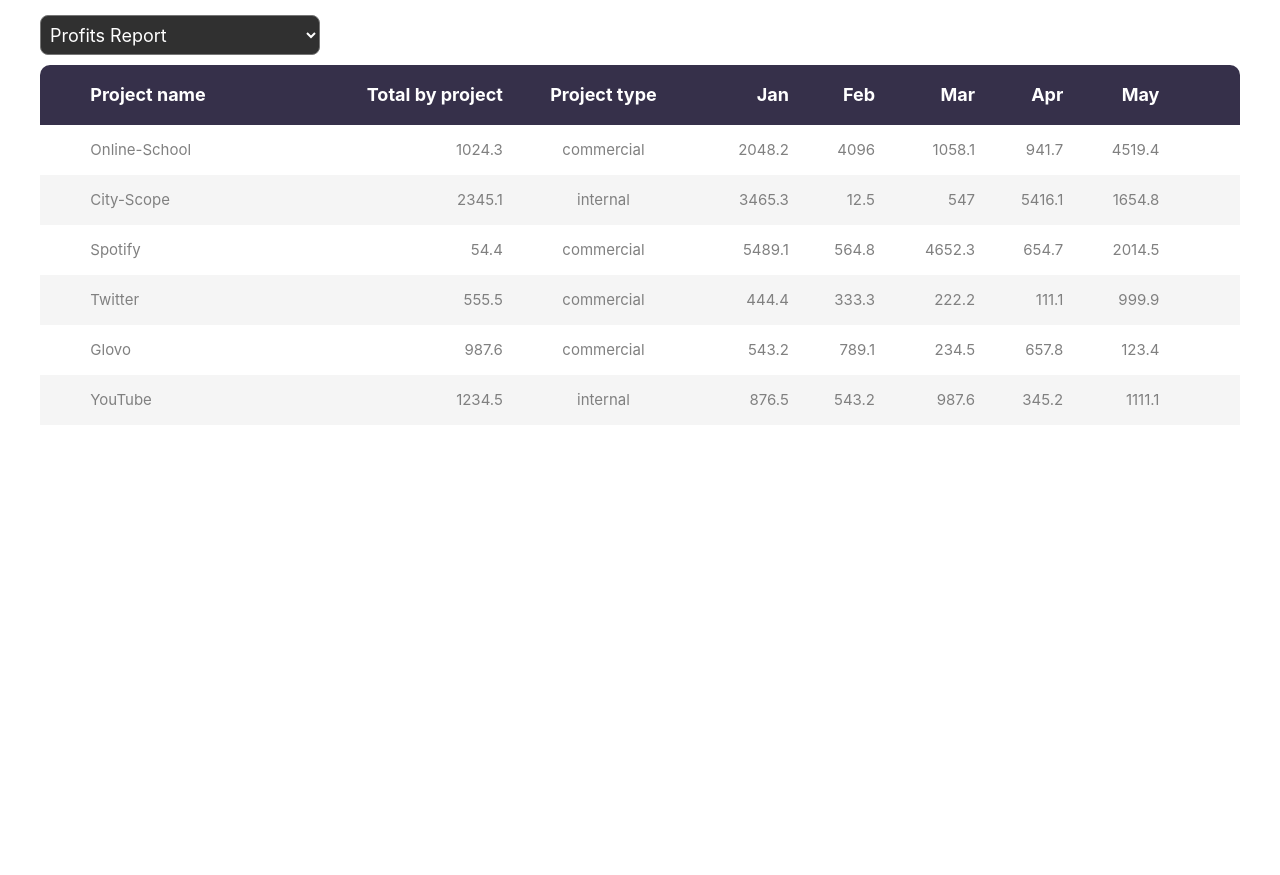
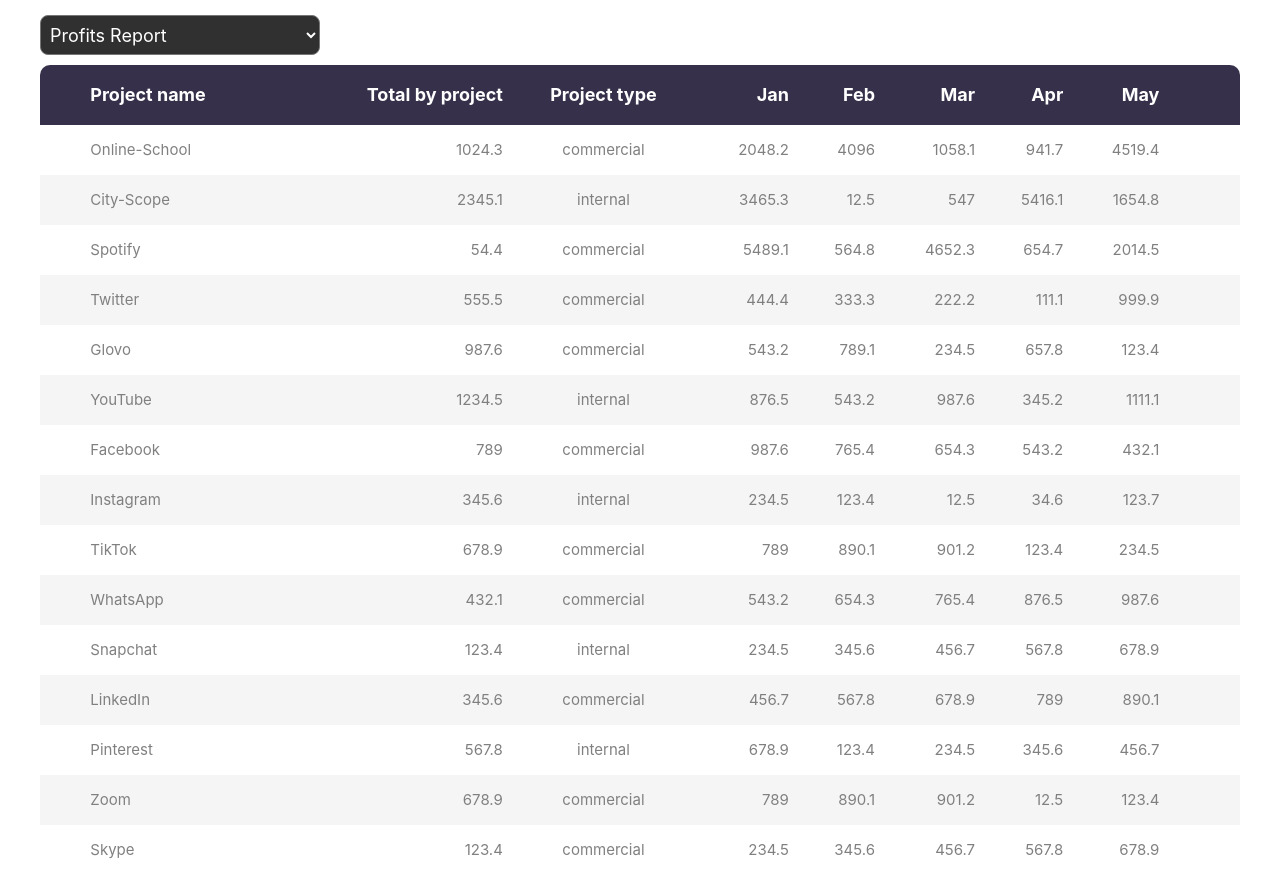
Before and after one commit to aibeksaaliev/test-task-md, a React (Create React App) app: page / in a window 1280 px wide. Before the commit the page ends 800 px from the top, so only its background shows below. Built offline with nearby package versions, Linux system fonts and the light colour scheme.

Commit message:
#19 - Expanded the mocked data

```diff
--- a/src/constants/mockedReportData.ts
+++ b/src/constants/mockedReportData.ts
@@ -18,6 +18,15 @@ export const ProfitsData: MockedDataType = {
         ["Twitter", 555.5, "commercial", 444.4, 333.3, 222.2, 111.1, 999.9],
         ["Glovo", 987.6, "commercial", 543.2, {d: 789.1, color: "selected"}, 234.5, 657.8, 123.4],
         ["YouTube", 1234.5, "internal", {d: 876.5, color: "selected"}, 543.2, 987.6, 345.2, 1111.1],
+        ["Facebook", 789.0, "commercial", 987.6, { d: 765.4, color: "selected" }, 654.3, 543.2, 432.1],
+        ["Instagram", 345.6, "internal", 234.5, 123.4, { d: 12.5, color: "selected" }, 34.6, 123.7],
+        ["TikTok", 678.9, "commercial", 789.0, 890.1, 901.2, 123.4, { d: 234.5, color: "selected" }],
+        ["WhatsApp", 432.1, "commercial", 543.2, 654.3, 765.4, 876.5, 987.6],
+        ["Snapchat", 123.4, "internal", 234.5, 345.6, 456.7, 567.8, 678.9],
+        ["LinkedIn", 345.6, "commercial", 456.7, 567.8, 678.9, 789.0, 890.1],
+        ["Pinterest", 567.8, "internal", 678.9, 123.4, 234.5, 345.6, 456.7],
+        ["Zoom", 678.9, "commercial", 789.0, 890.1, 901.2, 12.5, 123.4],
+        ["Skype", 123.4, "commercial", 234.5, 345.6, 456.7, 567.8, 678.9],
     ]
 };
 
@@ -41,6 +50,19 @@ export const ExpensesData: MockedDataType = {
         ["Twitter", 10254.2, "commercial", 444.4, 333.3, 222.2, 111.1, 999.9, 555.5, 444.4],
         ["Glovo", 50314.0, "commercial", 543.2, {d: 789.1, color: "selected"}, 234.5, 657.8, 123.4, 666.6, {d: 4567.1, color: "selected"},],
         ["YouTube", 40012.0, "internal", 543.2, 987.6, 345.2, {d: 548.5, color: "selected"}, 1111.1, 444.4, 333.3],
+        ["Facebook", 23123.4, "commercial", 12345.6, { d: 5432.1, color: "selected" }, 6789.0, 9876.5, 4567.8, 8765.4, { d: 9876.5, color: "selected" }],
+        ["Instagram", 6789.0, "internal", 9876.5, 8765.4, 7654.3, 6543.2, { d: 5432.1, color: "selected" }, 4321.0, 3210.9],
+        ["TikTok", 2109.8, "commercial", 3210.9, 4321.0, { d: 5432.1, color: "selected" }, 6543.2, 7654.3, 8765.4, 9876.5],
+        ["WhatsApp", 5432.1, "commercial", 6543.2, 7654.3, 8765.4, 9876.5, 2109.8, 3210.9, { d: 4321.0, color: "selected" }],
+        ["Snapchat", 4567.8, "internal", 5678.9, 6789.0, 7890.1, 8901.2, 9012.3, 1234.5, 2345.6],
+        ["LinkedIn", 6789.0, "commercial", 7890.1, 8901.2, 9012.3, 1234.5, 2345.6, 3456.7, 4567.8],
+        ["Pinterest", 1234.5, "internal", 2345.6, 3456.7, 4567.8, 5678.9, 6789.0, 7890.1, 8901.2],
+        ["Zoom", 2109.8, "commercial", 3210.9, 4321.0, 5432.1, 6543.2, 7654.3, 8765.4, 9876.5],
+        ["Skype", 5432.1, "commercial", 6543.2, 7654.3, 8765.4, 9876.5, 2109.8, 3210.9, 4321.0],
+        ["Netflix", 6543.2, "internal", 7654.3, 8765.4, 9876.5, 2109.8, 3210.9, 4321.0, 5432.1],
+        ["Amazon", 7654.3, "commercial", 8765.4, 9876.5, 2109.8, 3210.9, 4321.0, 5432.1, 6543.2],
+        ["Google", 8765.4, "internal", 9876.5, 2109.8, 3210.9, 4321.0, 5432.1, 6543.2, 7654.3],
+        ["Apple", 9876.5, "commercial", 2109.8, 3210.9, 4321.0, 5432.1, 6543.2, 7654.3, 8765.4],
     ]
 };
 
@@ -61,12 +83,23 @@ export const EmployeesData: MockedDataType = {
     ],
     data: [
         ["Online-School", true, 1024.3, "commercial", 2048.2, 4096.0, 1058.1, 941.7, 4519.4, 2013.1, 513.1, 907.3],
-        ["City-Scope", true, 2345.1, "internal", 3465.3, {d: 12.5, color: "selected"}, 547.0, 5416.1, 1654.8, 987.4, 500.0, 789.5],
+        ["City-Scope", true, 2345.1, "internal", 3465.3, { d: 12.5, color: "selected" }, 547.0, 5416.1, 1654.8, 987.4, 500.0, 789.5],
         ["Spotify", false, null, "commercial", null, null, null, null, null, null, null, null],
-        ["Twitter", true, 555.5, "commercial", 444.4, 333.3, 222.2, 1111.1, 999.9, 555.5, 444.4, 222.2],
+        ["Twitter", true, 5643.5, "commercial", 4345.2, 3246.0, 3428.1, 2653.7, 1574.4, 899.1, 789.3, 1122.8],
         ["Glovo", false, null, "commercial", null, null, null, null, null, null, null, null],
-        ["YouTube", true, 1234.5, "internal", {d: 876.5, color: "selected"}, 543.2, 987.6, 345.2, 1111.1, 444.4, 333.3, 333.3],
-        ["GoDee", true, 6543.2, "commercial", 987.6, 765.4, {d: 987.6, color: "selected"}, 876.5, 654.3, 543.2, 432.1, 321.0],
-        ["Enji", true, 10000.0, "commercial", 2000.0, 3000.0, 4000.0, 5000.0, 6000.0, {d: 7000.0, color: "selected"}, {d: 8000.0, color: "selected"}, {d: 9000.0, color: "selected"}],
+        ["YouTube", true, 8754.9, "internal", { d: 876.5, color: "selected" }, 543.2, 987.6, 345.2, 1111.1, 444.4, 333.3, 333.3],
+        ["GoDee", true, 11234.7, "commercial", 987.6, 765.4, { d: 987.6, color: "selected" }, 876.5, 654.3, 543.2, 432.1, 321.0],
+        ["Enji", true, 15000.0, "commercial", 2890.0, 3050.1, 4140.0, 5560.4, 6040.1, { d: 7000.7, color: "selected" }, { d: 8000.0, color: "selected" }, { d: 9000.0, color: "selected" }],
+        ["Microsoft", false, null, "commercial", null, null, null, null, null, null, null, null],
+        ["Apple", true, 20876.0, "internal", 2287.0, 3355.4, 4433.9, 5990.8, 6151.5, 7651.2, 8999.1, 9076.5],
+        ["Amazon", false, null, "commercial", null, null, null, null, null, null, null, null],
+        ["Google", true, 30785.0, "commercial", 3605.3, 4020.2, 5011.1, 6012.9, 6850.5, 7900.6, 8301.1, 9915.2],
+        ["Facebook", true, 34590.0, "internal", 3990.0, 4440.1, 5899.9, 6234.3, 7089.3, 7998.0, 8990.7, 9934.2],
+        ["Netflix", true, 40450.0, "commercial", 4678.0, 5200.0, 6245.4, 7000.7, 7654.0, 8001.1, 8500.3, 9787.6],
+        ["Uber", true, 43981.0, "commercial", 5200.1, 5900.0, 6330.0, 7100.6, 8000.8, 8899.1, 9009.1, 10000.9],
+        ["Airbnb", true, 50200.0, "commercial", 6100.0, 7000.9, 7540.8, 8450.5, 9140.0, 9600.0, 10020.2, 10500.4],
+        ["Tesla", false, null, "internal", null, null, null, null, null, null, null, null],
+        ["SpaceX", true, 60500.0, "commercial", 8800.0, 9200.0, 10500.0, 11000.0, 11500.0, 12000.0, 13000.0, 14000.0],
+        ["Samsung", false, null, "commercial", null, null, null, null, null, null, null, null],
     ]
 };
```
